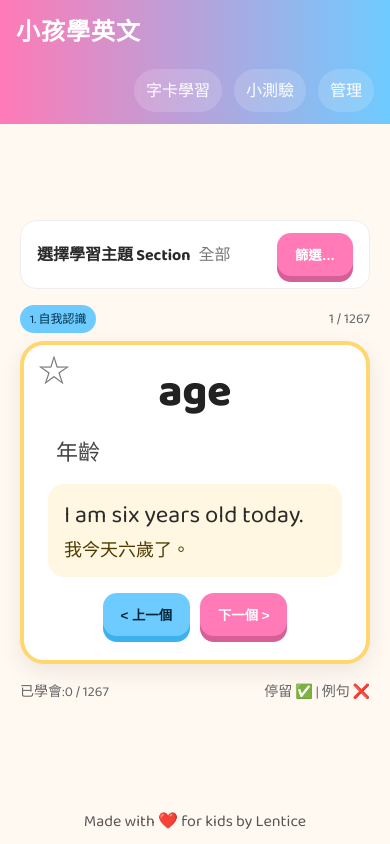
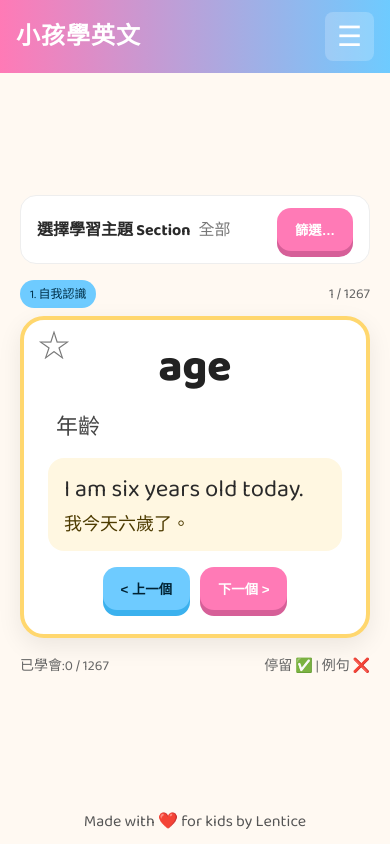
Before and after one commit to Lentice/kid_words, a React (Vite) app: page / in a window 390 px wide. Built offline with nearby package versions, Linux system fonts and the light colour scheme.

Commit message:
fix: implement responsive menu toggle and enhance navigation styling

```diff
--- a/src/routes/App.jsx
+++ b/src/routes/App.jsx
@@ -1,15 +1,23 @@
-import React from 'react'
+import React, { useState } from 'react'
 import { NavLink, Outlet } from 'react-router-dom'
 
 export default function App() {
+  const [menuOpen, setMenuOpen] = useState(false)
+
+  const toggleMenu = () => setMenuOpen(!menuOpen)
+  const closeMenu = () => setMenuOpen(false)
+
   return (
     <div className="app">
       <header className="app-header">
         <h1>小孩學英文</h1>
-        <nav className="nav">
-          <NavLink to="/learn" className={({isActive}) => isActive ? 'active' : ''}>字卡學習</NavLink>
-          <NavLink to="/quiz" className={({isActive}) => isActive ? 'active' : ''}>小測驗</NavLink>
-          <NavLink to="/admin" className={({isActive}) => isActive ? 'active' : ''}>管理</NavLink>
+        <button className="menu-toggle" onClick={toggleMenu} aria-label="選單">
+          {menuOpen ? '✕' : '☰'}
+        </button>
+        <nav className={`nav ${menuOpen ? 'nav-open' : ''}`}>
+          <NavLink to="/learn" className={({isActive}) => isActive ? 'active' : ''} onClick={closeMenu}>字卡學習</NavLink>
+          <NavLink to="/quiz" className={({isActive}) => isActive ? 'active' : ''} onClick={closeMenu}>小測驗</NavLink>
+          <NavLink to="/admin" className={({isActive}) => isActive ? 'active' : ''} onClick={closeMenu}>管理</NavLink>
         </nav>
       </header>
       <main className="app-main">
--- a/src/styles/main.css
+++ b/src/styles/main.css
@@ -51,6 +51,28 @@ body {
     margin: 0
 }
 
+.menu-toggle {
+    display: none;
+    appearance: none;
+    border: none;
+    background: rgba(255, 255, 255, 0.2);
+    color: #fff;
+    font-size: 28px;
+    padding: 8px 12px;
+    border-radius: 8px;
+    cursor: pointer;
+    margin-left: auto;
+    transition: background 0.2s ease;
+    min-width: 44px;
+    min-height: 44px;
+    align-items: center;
+    justify-content: center;
+}
+
+.menu-toggle:hover {
+    background: rgba(255, 255, 255, 0.3);
+}
+
 .nav {
     display: flex;
     gap: 12px;
@@ -63,12 +85,54 @@ body {
     text-decoration: none;
     padding: 8px 12px;
     border-radius: 999px;
-    background: rgba(255, 255, 255, 0.15)
+    background: rgba(255, 255, 255, 0.15);
+    min-height: 44px;
+    display: flex;
+    align-items: center;
+    justify-content: center;
 }
 
 .nav a.active {
     background: #fff;
     color: #333
+}
+
+@media (max-width: 768px) {
+    .app-header {
+        position: relative;
+    }
+
+    .menu-toggle {
+        display: flex;
+    }
+
+    .nav {
+        position: absolute;
+        top: 100%;
+        right: 0;
+        left: 0;
+        background: linear-gradient(90deg, var(--primary), var(--secondary));
+        flex-direction: column;
+        gap: 0;
+        margin-left: 0;
+        max-height: 0;
+        overflow: hidden;
+        transition: max-height 0.3s ease, padding 0.3s ease;
+        padding: 0 16px;
+        box-shadow: 0 4px 12px rgba(0, 0, 0, 0.15);
+    }
+
+    .nav.nav-open {
+        max-height: 300px;
+        padding: 12px 16px;
+    }
+
+    .nav a {
+        width: 100%;
+        padding: 12px 16px;
+        border-radius: 8px;
+        margin: 4px 0;
+    }
 }
 
 .app-main {
```
